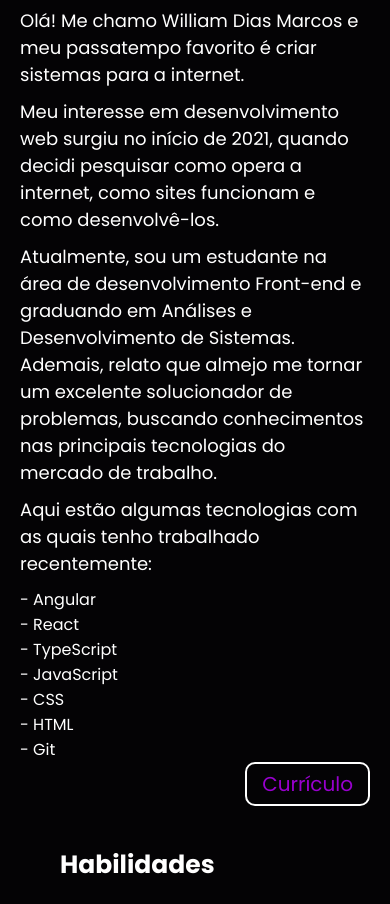
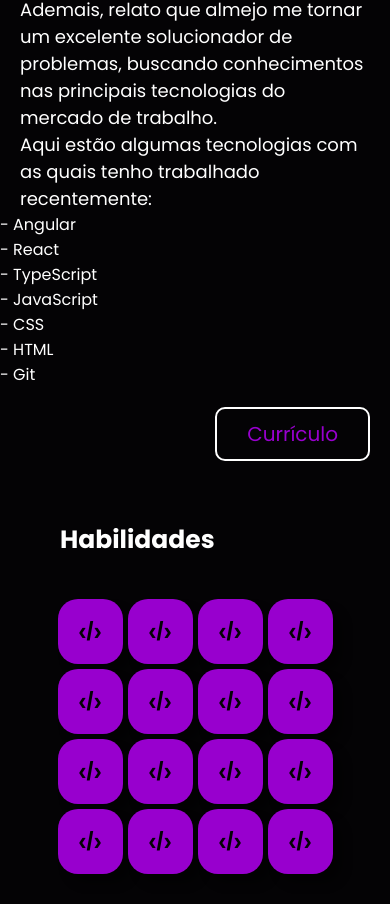
Before and after one commit to William-Dias-Marcos/Portfolio_Angular, an Angular app: page / in a window 390 px wide. Shown: the part 1093-1997 px from the top of the page. Built offline with nearby package versions, Linux system fonts and the light colour scheme; no server answers; grey boxes are pictures that could not be loaded.

Commit message:
components global css editing

```diff
--- a/src/app/components/about/about.component.css
+++ b/src/app/components/about/about.component.css
@@ -1,6 +1,6 @@
 #about {
   color: #fff;
-  min-height: 100vh;
+  min-height: 70vh;
   display: flex;
   flex-direction: column;
   justify-content: center;
@@ -15,7 +15,7 @@ h3 {
 }
 p {
   font-size: 18px;
-  padding-bottom: 10px;
+  padding: 0px 20px 0px 20px;
 }
 
 .listTechnologies li {
@@ -48,22 +48,10 @@ p {
 }
 @media only screen and (max-width: 990px) {
   #about {
-    margin-left: 50px;
-    margin-right: 50px;
+    margin-left: 0px;
+    margin-right: 0px;
+  }
+  .buttonCurriculum {
+    margin: 20px;
   }
 }
-@media only screen and (max-width: 800px) {
-  #about {
-    padding-top: 150px;
-  }
-}
-
-@media only screen and (max-width: 620px) {
-  #about {
-    margin-left: 20px;
-    margin-right: 20px;
-  }
-  .buttonCurriculum {
-    padding: 5px 15px 5px 15px;
-  }
-}
--- a/src/app/components/game/game.component.css
+++ b/src/app/components/game/game.component.css
@@ -1,6 +1,5 @@
 #technologies {
-  min-height: 100vh;
-
+  min-height: 70vh;
   margin-left: 200px;
   margin-right: 200px;
 }
@@ -58,7 +57,8 @@ h3 {
 .cardBack {
   font-family: sans-serif;
   background-color: #9800ce;
-  font-size: 35px;
+  font-size: 40px;
+  font-weight: bold;
   color: #040305;
 }
 
@@ -66,12 +66,13 @@ h3 {
   #technologies {
     margin-left: 100px;
     margin-right: 100px;
+    min-height: 65vh;
   }
 }
 @media only screen and (max-width: 990px) {
   #technologies {
-    margin-left: 50px;
-    margin-right: 50px;
+    margin-left: 0px;
+    margin-right: 0px;
   }
 }
 @media only screen and (max-width: 800px) {
@@ -85,6 +86,9 @@ h3 {
   }
   .icon {
     width: 50px;
+  }
+  .cardBack {
+    font-size: 30px;
   }
 }
 @media only screen and (max-width: 400px) {
@@ -101,6 +105,9 @@ h3 {
     height: 65px;
   }
   .icon {
-    width: 50px;
+    width: 40px;
+  }
+  .cardBack {
+    font-size: 25px;
   }
 }
--- a/src/app/components/home-screen/home-screen.component.css
+++ b/src/app/components/home-screen/home-screen.component.css
@@ -1,6 +1,5 @@
 .container {
-  height: 92vh;
-  width: 90vw;
+  height: 70vh;
   margin: auto;
   display: flex;
   justify-content: center;
--- a/src/app/components/projects/projects.component.css
+++ b/src/app/components/projects/projects.component.css
@@ -1,8 +1,9 @@
 #projects {
   color: #fff;
-  min-height: 100vh;
+  min-height: 80vh;
   margin-left: 200px;
   margin-right: 200px;
+  margin-bottom: 30px;
 }
 h3 {
   font-size: 25px;
@@ -43,18 +44,7 @@ h3 {
 }
 @media only screen and (max-width: 990px) {
   #projects {
-    margin-left: 50px;
-    margin-right: 50px;
+    margin-left: 0px;
+    margin-right: 0px;
   }
 }
-@media only screen and (max-width: 800px) {
-  #projects {
-    padding-top: 150px;
-  }
-}
-@media only screen and (max-width: 620px) {
-  #projects {
-    margin-left: 20px;
-    margin-right: 20px;
-  }
-}
```
